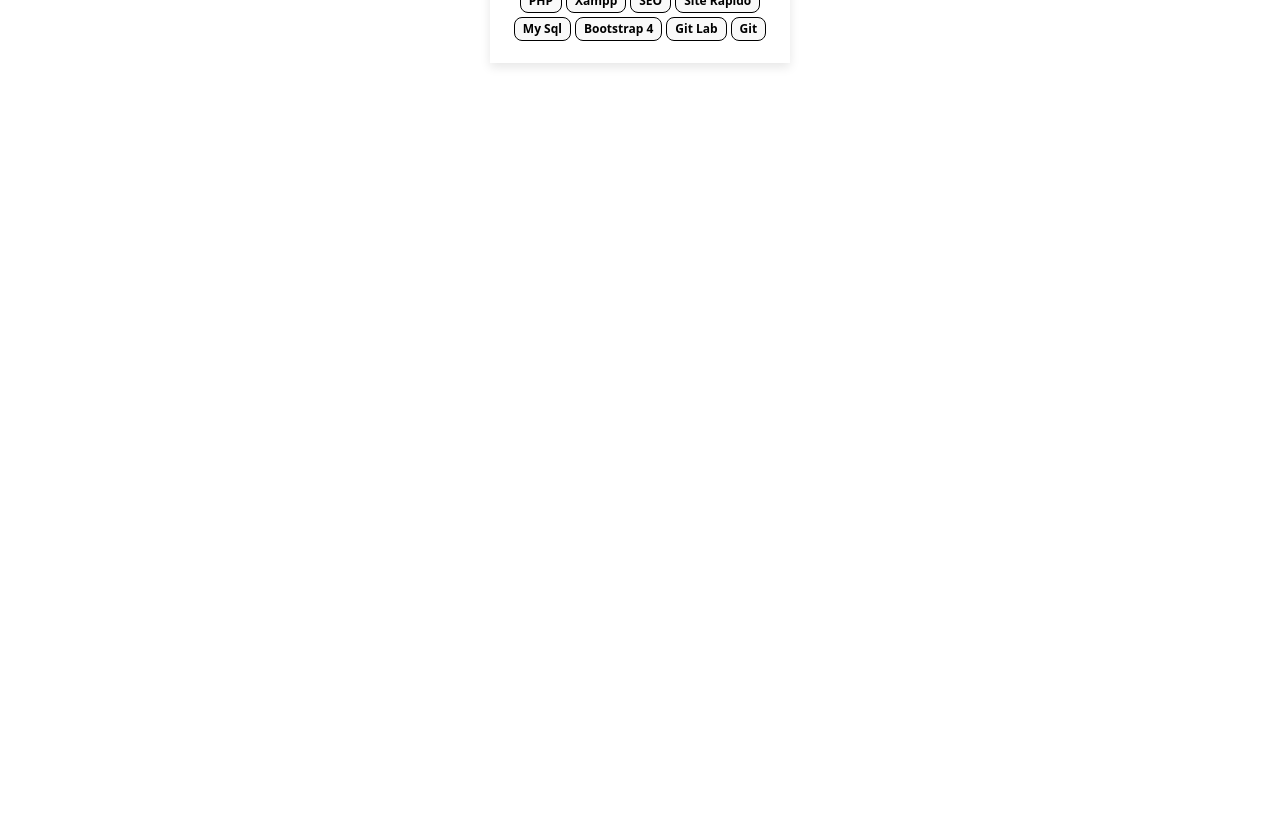
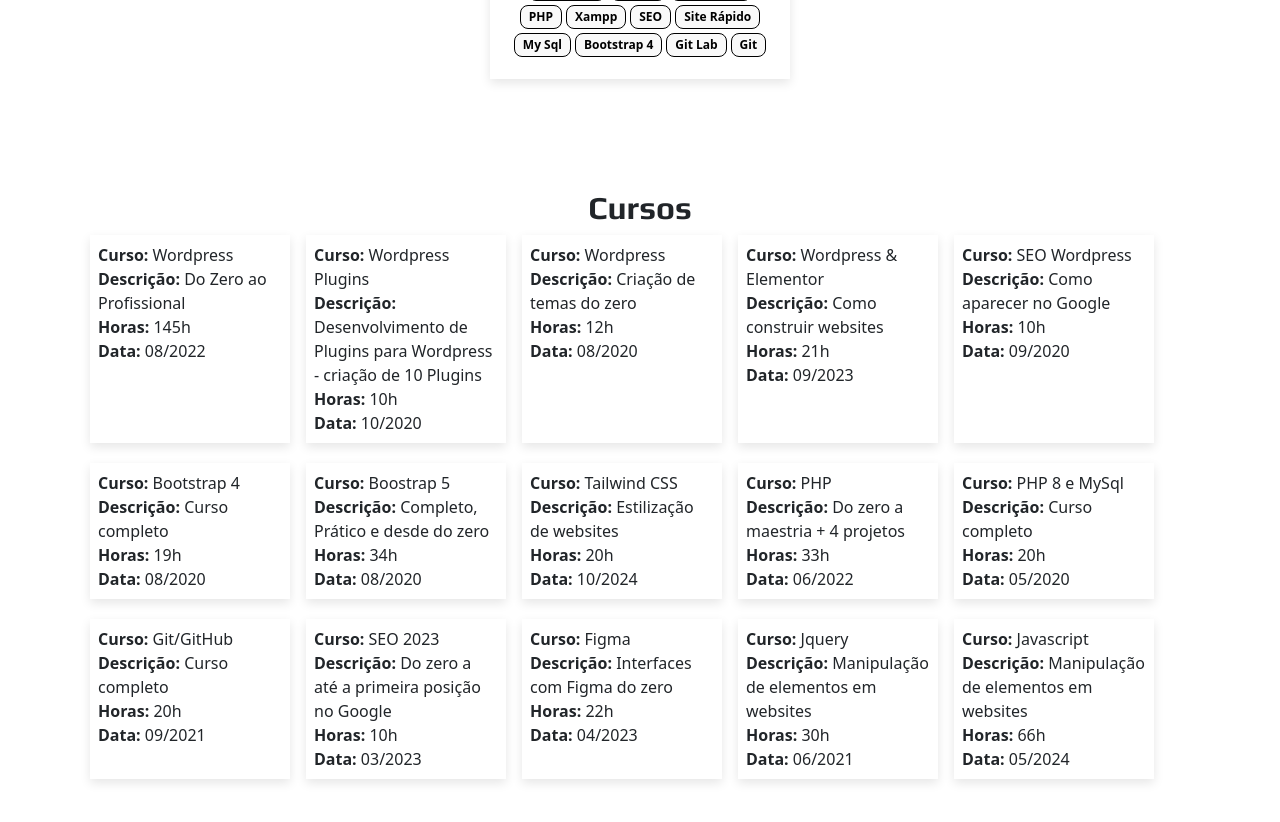
Before and after one commit to 2011Alexandrealvarenga/portfolio, a React (Create React App) app: page / in a window 1280 px wide. Shown: the part 3160-3982 px from the top of the page. Before the commit the page ends 3283 px from the top, so only its background shows below. Built offline with nearby package versions, Linux system fonts and the light colour scheme.

Commit message:
courses - section

```diff
--- a/src/App.js
+++ b/src/App.js
@@ -7,6 +7,7 @@ import AppTecnologia from './components/pages/tecnologia';
 import AppEscolaridade from './components/pages/escolaridade';
 import AppEProfissional from './components/pages/exp-profissional';
 import AppTrabalhos from './components/pages/trabalhos';
+import AppCurso from './components/pages/curso';
 
 function App() {
   return (
@@ -20,6 +21,7 @@ function App() {
       <AppEscolaridade />
       <AppEProfissional />
       <AppTrabalhos />
+      <AppCurso />
     </main>
     </>
   );
--- /dev/null
+++ b/src/assets/css/curso.css
@@ -0,0 +1,16 @@
+.curso{
+  padding: 50px 0;
+}
+.curso .content{
+  display: flex;
+  flex-wrap: wrap;
+}
+.curso .content .item{
+  margin: 0 8px 20px 8px;
+  padding: 8px;
+  width: 200px;
+  box-shadow: 0px 4px 10px rgba(0, 0, 0, 0.1);
+}
+.curso .content .item .sub-title{
+  font-weight: bold;
+}
--- a/src/assets/css/trabalhos.css
+++ b/src/assets/css/trabalhos.css
@@ -15,12 +15,13 @@
   color: #000;
   text-align: center;
   margin: 10px;
-  /* border: 1px solid black; */
   padding: 20px;
   width: 300px;
-  box-shadow: #f9f9f9;
   box-shadow: 0px 4px 10px rgba(0, 0, 0, 0.1);
 
+}
+.trabalhos .content .item .title {
+  margin: 8px 0;
 }
 .trabalhos .content .item .img-trabalho{
   object-fit: cover;
--- /dev/null
+++ b/src/components/pages/curso.js
@@ -0,0 +1,138 @@
+import { Col, Container, Row } from "react-bootstrap";
+import '../../assets/css/curso.css';
+const CourseData =[
+  {
+    id: 1,
+    name:'Wordpress',
+    description:'Do Zero ao Profissional',
+    data:'08/2022',
+    horas:'145h'
+  },
+  {
+    id: 2,
+    name:'Wordpress Plugins',
+    description:'Desenvolvimento de Plugins para Wordpress - criação de 10 Plugins',
+    data:'10/2020',
+    horas:'10h'
+  },
+  {
+    id: 3,
+    name:'Wordpress',
+    description:'Criação de temas do zero',
+    data:'08/2020',
+    horas:'12h'
+  },
+  {
+    id:4,
+    name:'Wordpress & Elementor',
+    description:'Como construir websites',
+    data:'09/2023',
+    horas:'21h'
+
+  },
+  {
+    id:5,
+    name:'SEO Wordpress',
+    description:'Como aparecer no Google',
+    data:'09/2020',
+    horas:'10h'
+  },
+  {
+    id:6,
+    name:'Bootstrap 4',
+    description:'Curso completo',
+    data:'08/2020',
+    horas:'19h'
+  },
+  {
+    id:7,
+    name:'Boostrap 5',
+    description:'Completo, Prático e desde do zero',
+    data:'08/2020',
+    horas:'34h'
+  },
+  {
+    id:8,
+    name:'Tailwind CSS',
+    description:'Estilização de websites',
+    data:'10/2024',
+    horas: '20h'
+  },
+  {
+    id:9,
+    name:'PHP',
+    description:'Do zero a maestria + 4 projetos',
+    data:'06/2022',
+    horas:'33h'
+  },
+  {
+    id:10,
+    name:'PHP 8 e MySql',
+    description:'Curso completo',
+    data:'05/2020',
+    horas:'20h'
+  },
+  {
+    id:11,
+    name:'Git/GitHub',
+    description:'Curso completo',
+    data:'09/2021',
+    horas:'20h'
+  },
+  {
+    id:12,
+    name:'SEO 2023',
+    description:'Do zero a até a primeira posição no Google',
+    data:'03/2023',
+    horas:'10h'
+  },
+  {
+    id:13,
+    name:'Figma',
+    description:'Interfaces com Figma do zero',
+    data:'04/2023',
+    horas:'22h'
+  },
+  {
+    id:14,
+    name:'Jquery',
+    description:'Manipulação de elementos em websites',
+    data:'06/2021',
+    horas: '30h'
+  },
+  {
+    id: 15,
+    name:'Javascript',
+    description:'Manipulação de elementos em websites',
+    data:'05/2024',
+    horas:'66h'
+  }
+]
+export default function AppCurso(){
+  return(
+    <section className="curso" id="curso">
+      <Container>
+        <Row>
+          <Col>
+            <h2 className="title justify-content-md-center d-flex">Cursos</h2>
+            <div className="content">
+              {
+                CourseData.map(curso =>{
+                  return(
+                    <div className="item" key={curso.id}>
+                      <span className="sub-title">Curso: </span> <span>{curso.name}</span><br />
+                      <span className="sub-title">Descrição: </span> <span>{curso.description}</span><br />
+                      <span className="sub-title">Horas: </span> <span>{curso.horas}</span><br />
+                      <span className="sub-title">Data: </span> <span>{curso.data}</span>
+                    </div>
+                  )
+                })
+              }
+
+            </div>
+          </Col>
+        </Row>
+      </Container>
+    </section>
+  )
+}
--- a/src/components/pages/exp-profissional.js
+++ b/src/components/pages/exp-profissional.js
@@ -36,7 +36,7 @@ export default function AppEProfissional(){
               {
                 ExperienciaData.map(experiencia =>{
                   return(
-                    <div className="item">
+                    <div className="item" key={experiencia.id}>
                       <span>
                         <span className="sub-title">Empresa: </span>
                         {experiencia.empresa}
--- a/src/components/pages/trabalhos.js
+++ b/src/components/pages/trabalhos.js
@@ -44,7 +44,7 @@ export default function AppTrabalhos(){
               {
                 trabalhosData.map(trabalho =>{
                   return(
-                    <div className="item">
+                    <div className="item" key={trabalho.id}>
                         <Image src={trabalho.img} className="img-trabalho"/>
                         <h2 className="title">{trabalho.trabalho}</h2>
                         <div className="content-tecnologia">
```
